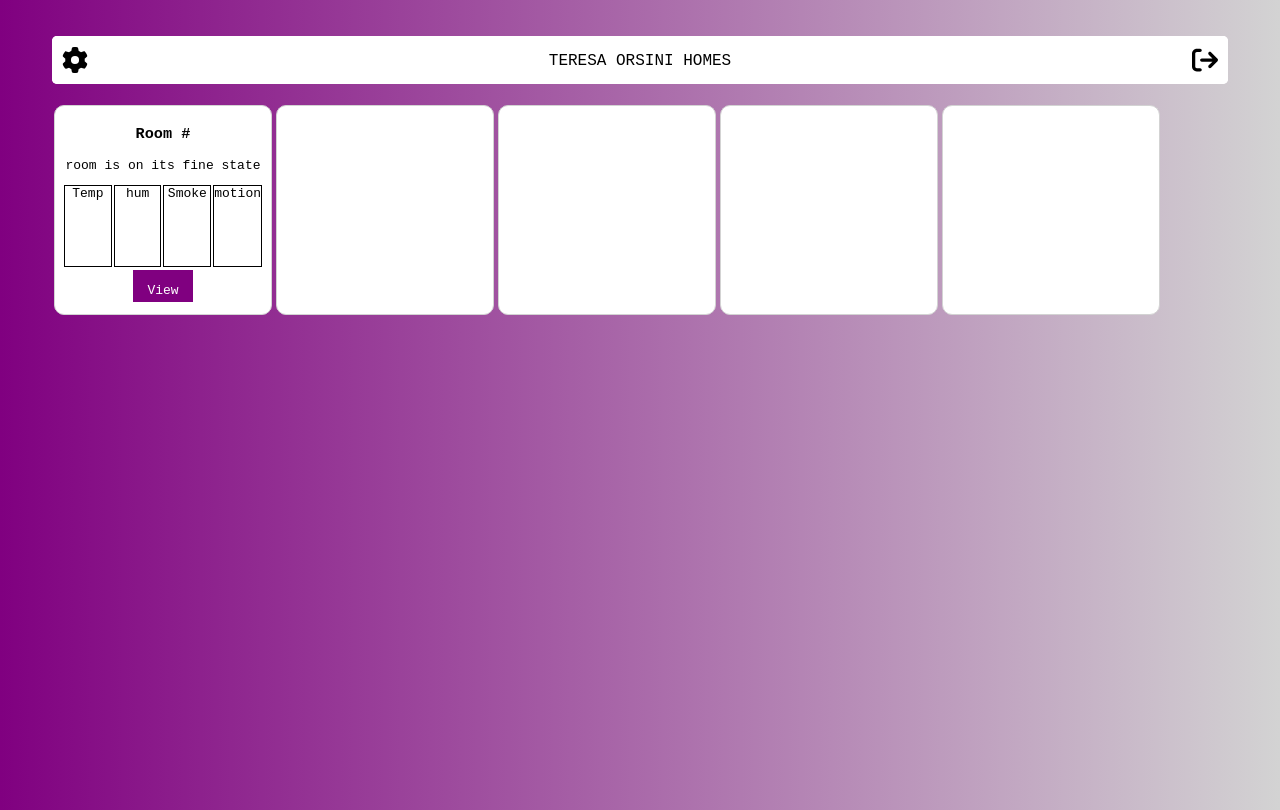
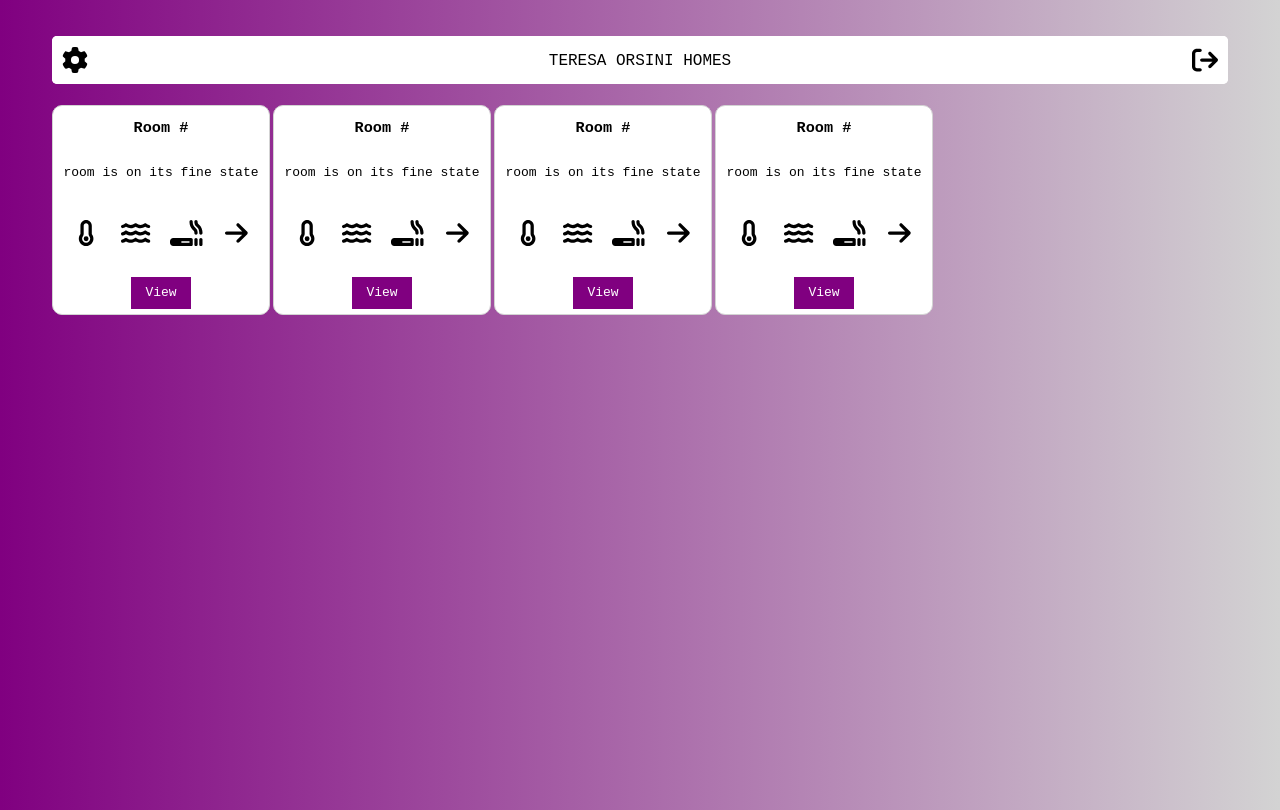
Before and after one commit to RandyJan/SmartRoomWeb, a React (Create React App) app: page / in a window 1280 px wide. Built offline with nearby package versions, Linux system fonts and the light colour scheme.

Commit message:
added icons for sensors

```diff
--- a/src/App.js
+++ b/src/App.js
@@ -5,6 +5,8 @@ import Sidebar from './components/SideBar';
 import Home from './components/Home';
 import Settings from './components/Settings';
 import Logs from './components/Logs';
+import Login from './components/Login';
+
 import './App.scss'; // Importing CSS for overall layout
 
 const App = () => {
@@ -17,6 +19,7 @@ const App = () => {
             <Route path="/" element={<Home />} />
             <Route path="/settings" element={<Settings />} />
             <Route path="/logs" element={<Logs />} />
+            <Route path="/login" element={<Login />} />
           </Routes>
         </div>
       </div>
--- a/src/App.scss
+++ b/src/App.scss
@@ -51,7 +51,7 @@ body{
   font-size: 3vh;
 }
 .container{
-  background-color: purple;
+  background-color: transparent;
   display: flex;
   flex-direction: column;
    justify-items: flex-start;
--- a/src/components/Home.js
+++ b/src/components/Home.js
@@ -1,7 +1,7 @@
 // src/pages/Home.js
 import './Home.scss';
 import { FontAwesomeIcon } from '@fortawesome/react-fontawesome';
-import { faGear,faSignOut } from '@fortawesome/free-solid-svg-icons'; //
+import { faGear,faSignOut,faArrowRight,faSmoking,faWater,faTemperature0 } from '@fortawesome/free-solid-svg-icons'; //
 import Sidebar from './SideBar';
 import React, { useState } from 'react'; // Correct
 
@@ -32,20 +32,59 @@ const Home = () => {
                 </div>
 
                 <div className='sensors'>
-                <div> Temp</div>
-                <div> hum</div>
-                <div> Smoke</div>
-                <div> motion</div>
+                <div> <FontAwesomeIcon icon ={faTemperature0} size='2x' /></div>
+                <div>  <FontAwesomeIcon icon ={faWater} size='2x' /></div>
+                <div> <FontAwesomeIcon icon ={faSmoking} size='2x' /></div>
+                <div> <FontAwesomeIcon icon ={faArrowRight} size='2x' /></div>
                 </div>
                 <div className='btn_view'><p>View</p> </div>
             </div>
             <div className='sensorCard'>
+                <div>
+                <h3>Room #</h3>
+                <p> room is on its fine state</p>
+                </div>
+
+                <div className='sensors'>
+                <div> <FontAwesomeIcon icon ={faTemperature0} size='2x' /></div>
+                <div>  <FontAwesomeIcon icon ={faWater} size='2x' /></div>
+                <div> <FontAwesomeIcon icon ={faSmoking} size='2x' /></div>
+                <div> <FontAwesomeIcon icon ={faArrowRight} size='2x' /></div>
+                </div>
+                <div className='btn_view'><p>View</p> </div>
             </div>
             <div className='sensorCard'>
+                <div>
+                <h3>Room #</h3>
+                <p> room is on its fine state</p>
+                </div>
+
+                <div className='sensors'>
+                <div> <FontAwesomeIcon icon ={faTemperature0} size='2x' /></div>
+                <div>  <FontAwesomeIcon icon ={faWater} size='2x' /></div>
+                <div> <FontAwesomeIcon icon ={faSmoking} size='2x' /></div>
+                <div> <FontAwesomeIcon icon ={faArrowRight} size='2x' /></div>
+                </div>
+                <div className='btn_view'><p>View</p> </div>
             </div>
             <div className='sensorCard'>
-            </div>  <div className='sensorCard'>
+                <div>
+                <h3>Room #</h3>
+                <p> room is on its fine state</p>
+                </div>
+
+                <div className='sensors'>
+                <div> <FontAwesomeIcon icon ={faTemperature0} size='2x' /></div>
+                <div>  <FontAwesomeIcon icon ={faWater} size='2x' /></div>
+                <div> <FontAwesomeIcon icon ={faSmoking} size='2x' /></div>
+                <div> <FontAwesomeIcon icon ={faArrowRight} size='2x' /></div>
+                </div>
+                <div className='btn_view'><p>View</p> </div>
             </div>
+
+
+
+
         </div>
 
   </div>
--- a/src/components/Home.scss
+++ b/src/components/Home.scss
@@ -1,3 +1,11 @@
+@keyframes fadeIn {
+    from {
+      opacity: 0;
+    }
+    to {
+      opacity: 1;
+    }
+  }
 .home{
     display: flex;
     flex-direction: column;
@@ -41,22 +49,27 @@
         padding: 5px;
         justify-content: flex-start;
         flex-wrap: wrap;
-        // gap:1px;
         margin: 0;
+        gap: 3px;
         .sensorCard{
             width: 25vh;
             height: 25vh;
             border: solid 1px lightgray;
             background-color: white;
             border-radius: 10px;
-            margin: 0 2px 0;
+            // margin: 0 2px 0;
             display: flex;
             flex-direction: column;
             justify-content: center;
             padding: 0 1vh 1vh;
             align-items: center;
+              animation: fadeIn 0.5s ease-in-out;
             div{
                 text-align: center;
+                display: flex;
+                flex-direction: column;
+                align-items: center;
+                justify-content: center;
             }
             .sensors{
                 // background-color: red;
@@ -68,7 +81,7 @@
                 align-items: center;
                 // margin: 1px 0 0;
                 div{
-                    border: solid 1px black;
+                    // border: solid 1px black;
                     height: 10vh;
                     width: 100%;
                     margin:1px;
@@ -82,7 +95,22 @@
                 text-align: center;
                 height: 4vh;
                 // border-radius:100px;
+                // p{
+                //     padding: 0;
+                //     margin: 0;
+                //     height: 4vh;
+                // }
+                // :hover{
+
+                // }
             }
+            &:hover{
+                background-color: white;
+                color: black;
+                cursor: pointer;
+                border: solid 0.5px purple;
+            }
+
         }
     }
 }
--- a/src/components/SideBar.js
+++ b/src/components/SideBar.js
@@ -25,6 +25,8 @@ const Sidebar = ({a=false,onClose}) => {
         <li><Link to="/">Home</Link></li>
         <li><Link to="/settings">Settings</Link></li>
         <li><Link to="/logs">Logs</Link></li>
+        <li><Link to="/login">Log in</Link></li>
+
       </ul>
     </div>
   );
```
